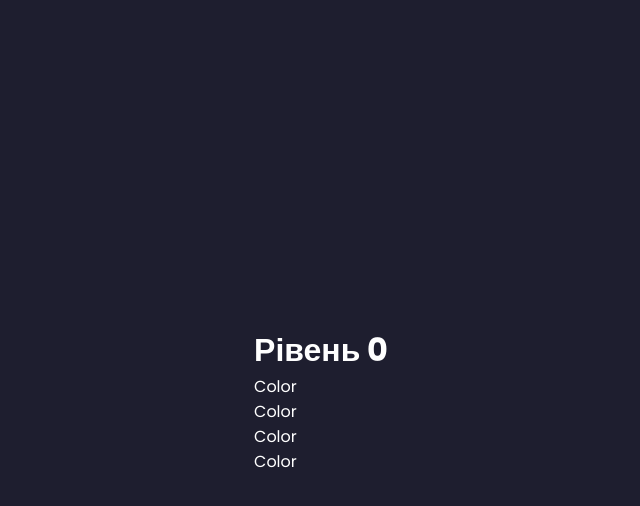
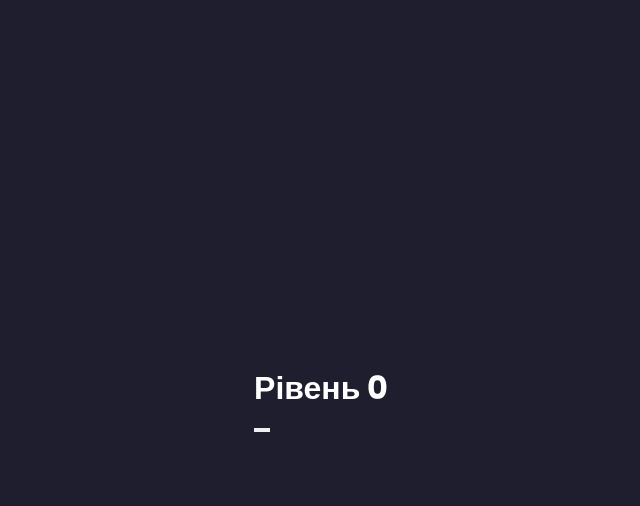
Before and after one commit to ipzk241-kaa/simon-says-game, a React (Create React App) app: page /user/1/game in a window 1280 px wide. Both pictures are taken after a click on the button "Почати гру". Shown: the top 506 px of the page, without its empty margins (319-959 px from the left). Built offline with nearby package versions, Linux system fonts and the light colour scheme.

Commit message:
feat: implement player input handling and sequence animation

```diff
--- a/src/components/ButtonColor/ButtonColor.jsx
+++ b/src/components/ButtonColor/ButtonColor.jsx
@@ -1,3 +1,8 @@
-export default function ButtonColor({ color }) {
-  return <div className={`button-color ${color}`}>Color</div>;
+export default function ButtonColor({ color, isActive, onClick }) {
+  return (
+    <button
+      className={`button-color ${color} ${isActive ? "active" : ""}`}
+      onClick={onClick}
+    />
+  );
 }
```
